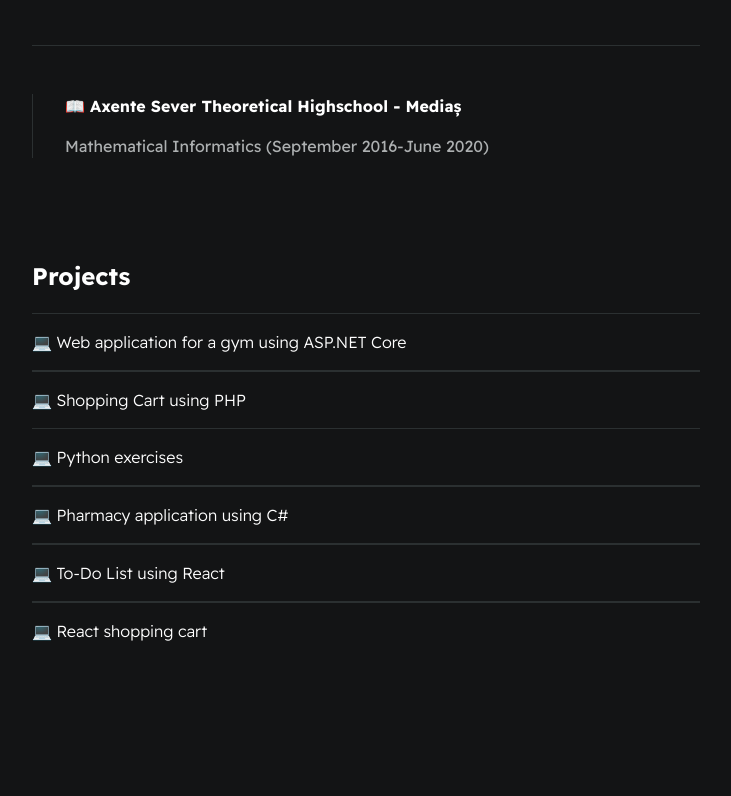
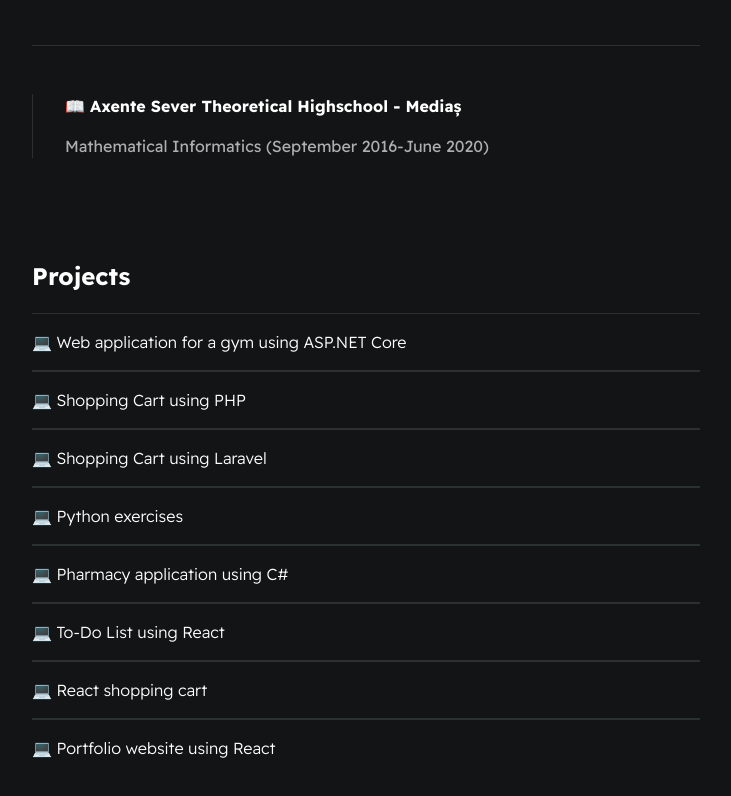
Before and after one commit to EmmaFodor/CV-Website, a plain HTML site: page index.html in a window 1280 px wide. Shown: the part 961-1757 px from the top of the page, without its empty margins (274-1005 px from the left). Before the commit the page ends 1660 px from the top, so only its background shows below. Drawn offline with Linux system fonts and the light colour scheme.

Commit message:
Adding projects

```diff
--- a/index.html
+++ b/index.html
@@ -95,6 +95,11 @@
             <div class="card--project">
                 <a href="https://github.com/EmmaFodor/Shopping-Cart-.git"><span> 💻 </span>Shopping Cart using PHP</a>
             </div>
+            <div class="line-break"></div>
+            <div class="card--project">
+                <a href="https://github.com/EmmaFodor/Shopping-Cart-Laravel.git"><span> 💻</span> Shopping Cart using Laravel</a>
+            </div>
+            <div class="line-break"></div>
             <div class="card--project">
                 <a href="https://github.com/EmmaFodor/Python.git"><span> 💻 </span>Python exercises</a>
             </div>
@@ -110,6 +115,10 @@
             <div class="card--project">
                 <a href="https://github.com/EmmaFodor/React-shopping-cart.git"><span> 💻</span> React shopping cart</a>
             </div>
+            <div class="line-break"></div>
+            <div class="card--project">
+                <a href="https://github.com/EmmaFodor/Portfolio.git"><span> 💻</span> Portfolio website using React</a>
+            </div>
 
         </section>
     </div>
```
